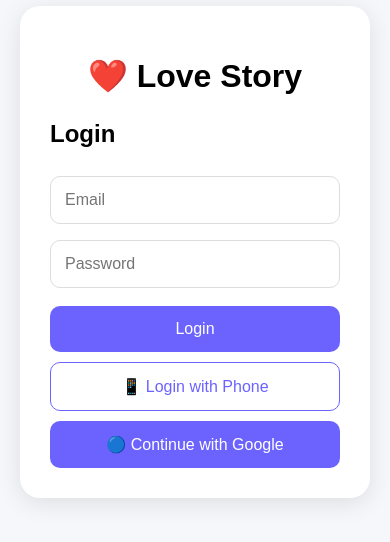
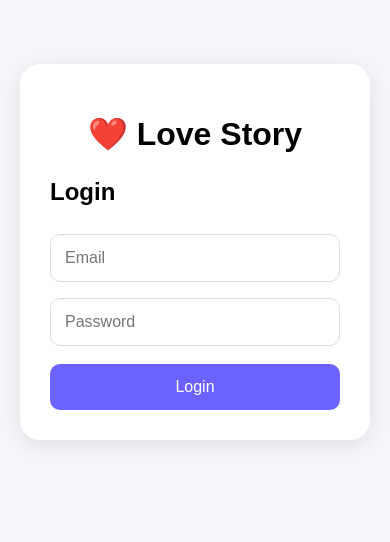
Before and after one commit to yarsa2509-cell/LoveStoryChatApp, a website: page www/index.html in a window 390 px wide. Shown: the part 170-712 px from the top of the page. Drawn offline with nearby package versions, Linux system fonts and the light colour scheme.

Commit message:
Hide phone OTP login

```diff
--- a/www/index.html
+++ b/www/index.html
@@ -218,8 +218,8 @@ placeholder="Password"
 Login
 </button>
 
-<button class="switch" onclick="showPhone()">
-📱 Login with Phone
+<span style="display:none"><button class="switch" onclick="showPhone()">
+📱 Login with Phone</span>
 </button>
 
 <button onclick="loginWithGoogle()">🔵 Continue with Google</button>
```
